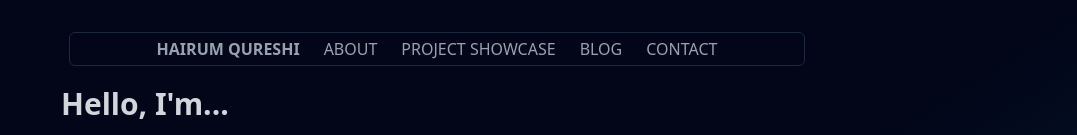
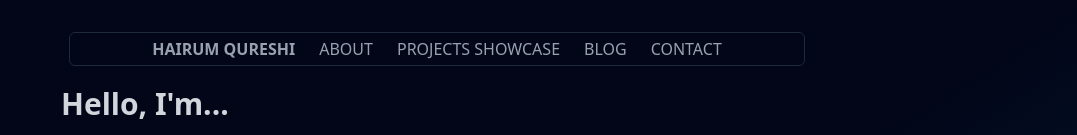
Before and after one commit to Hairum-Qureshi/personal-portfolio, a Next.js app: page / in a window 1280 px wide. Shown: the top 135 px of the page, without its empty margins (203-1280 px from the left). Built offline with nearby package versions, Linux system fonts and the light colour scheme.

Commit message:
made 'Project Showcase' plural'

```diff
--- a/app/components/Navbar.tsx
+++ b/app/components/Navbar.tsx
@@ -26,7 +26,7 @@ export default function Navbar() {
 					href="/project-showcase"
 					className="hover:text-gray-300 hover:cursor-pointer"
 				>
-					PROJECT SHOWCASE
+					PROJECTS SHOWCASE
 				</Link>
 				<Link
 					href="/all-blogs"
@@ -70,7 +70,7 @@ export default function Navbar() {
 								className="hover:text-gray-300 hover:cursor-pointer"
 								onClick={() => setOpenedMenu(false)}
 							>
-								PROJECT SHOWCASE
+								PROJECTS SHOWCASE
 							</Link>
 							<Link
 								href="/all-blogs"
```
